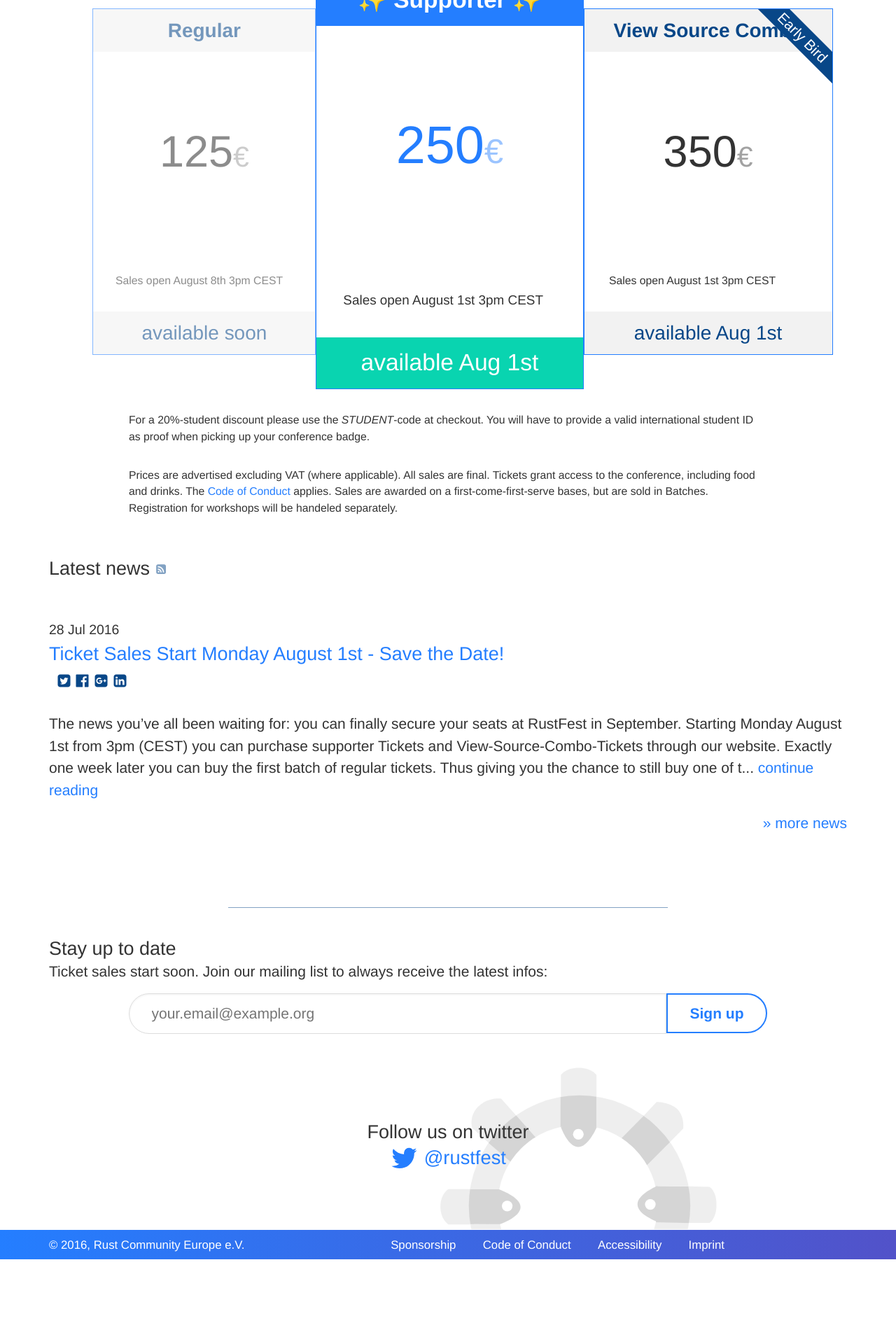
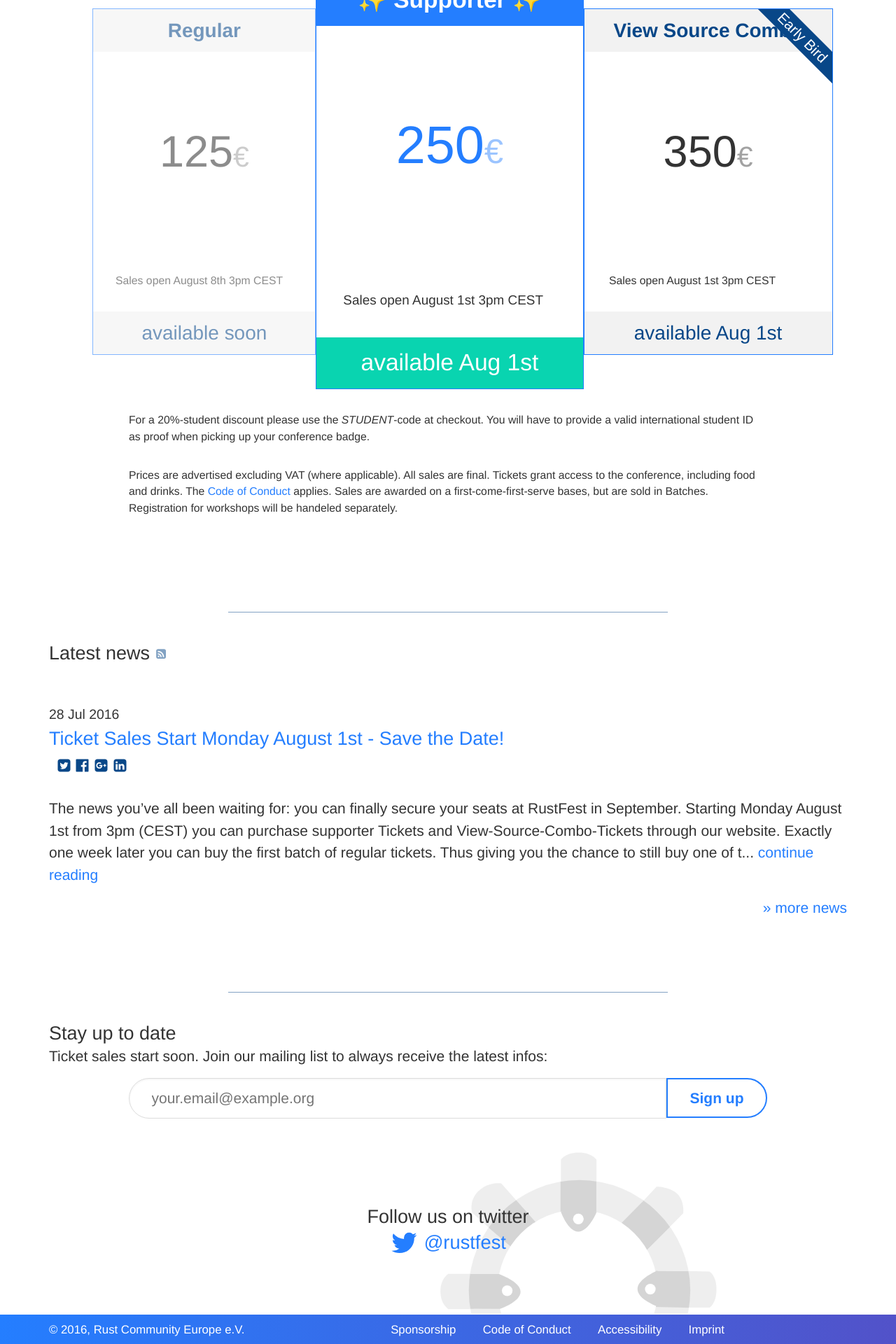
Before and after one commit to RustFestEU/blog.rustfest.eu, a Jekyll site: the page built from index.html, in a window 1280 px wide. Shown: the part 2429-4349 px from the top of the page at 70% size. Built offline with Jekyll 4.4.1, drawn with Linux system fonts in a browser that asks for light colours; before the commit the page ends 4228 px from its top, so only the background shows below that.

Commit message:
show separator under tickets, too

```diff
--- a/_sass/components/_home.scss
+++ b/_sass/components/_home.scss
@@ -44,6 +44,15 @@
   .headline {
     margin: 1em 0 2em 0;
   }
+
+  svg {
+    path {
+      fill: $brand_dark_blue;
+    }
+  }
+}
+
+#news, #tickets {
   &::after {
     margin: 5em auto 2em auto;
     border-top: 1px solid transparentize($brand_dark_blue, 0.5);
@@ -51,10 +60,4 @@
     display: block;
     width: 50%;
   }
-
-  svg {
-    path {
-      fill: $brand_dark_blue;
-    }
-  }
 }
```
